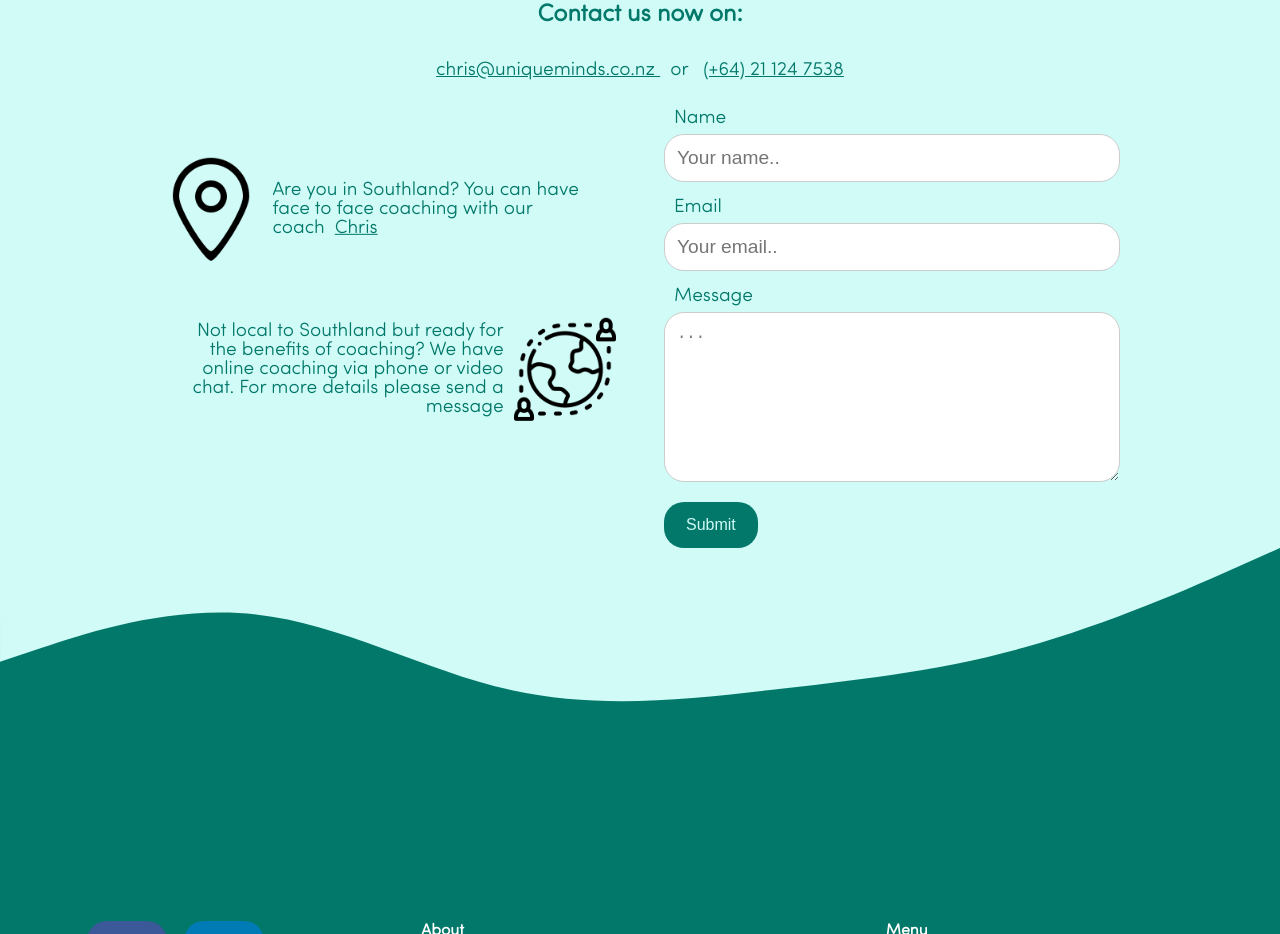
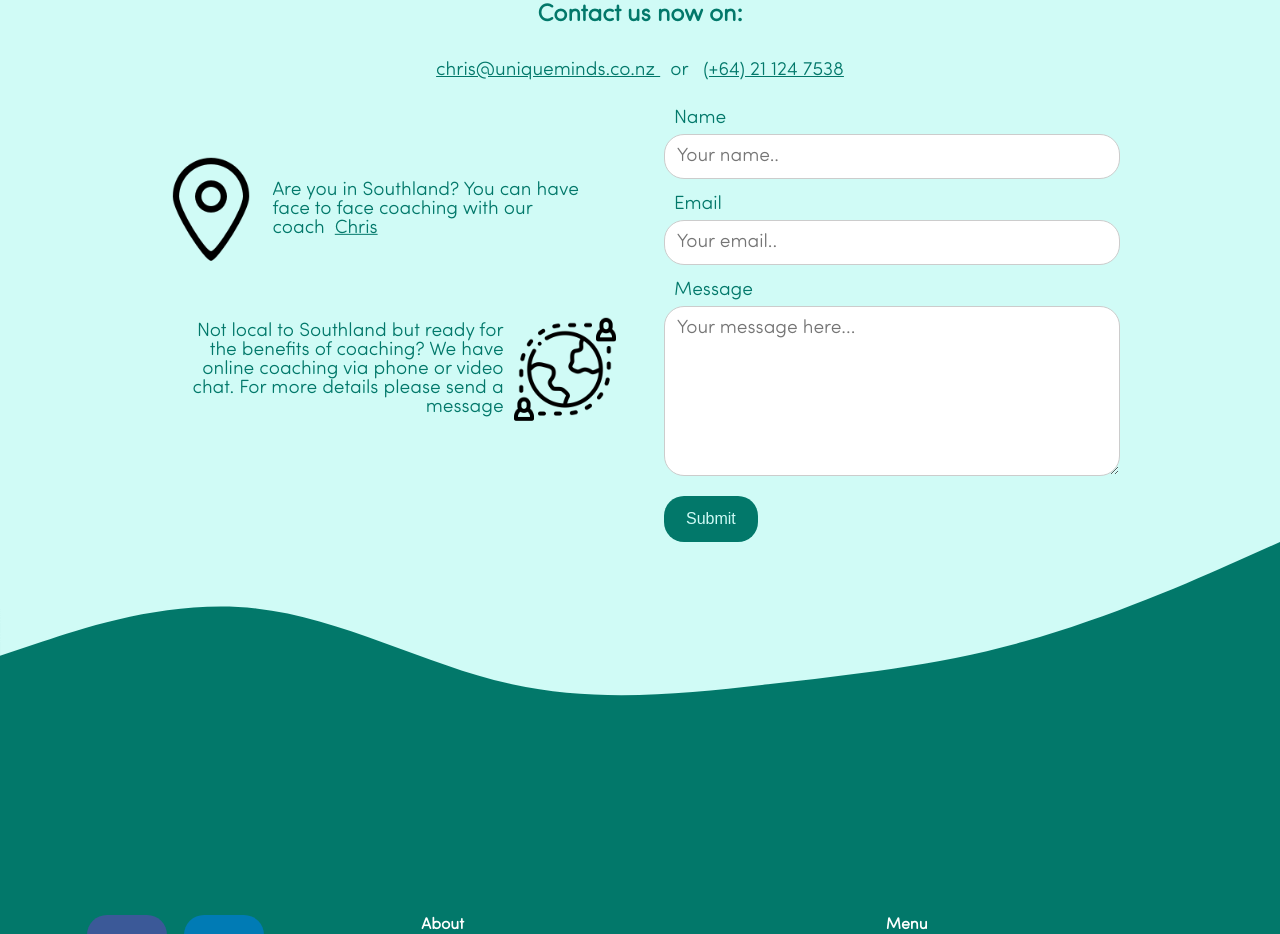
Before and after one commit to ryan-creator/Uniqueminds, a plain HTML site: page index.html in a window 1280 px wide. Shown: the part 6352-7286 px from the top of the page. Drawn offline with Linux system fonts and the light colour scheme; a small style sheet from the web is missing.

Commit message:
Change desk icon and input boxes fonts

```diff
--- a/css/main.css
+++ b/css/main.css
@@ -58,6 +58,7 @@ p, a {
 
 label, input, textarea {
     font-size: var(--p-main);
+    font-family: SofiaProSoftLight;
 }
 
 .main-section {
--- a/index.html
+++ b/index.html
@@ -98,7 +98,7 @@
           <a href="#contact">Contact</a>
         </div>
       </nav>
-      <img src="images/menu.svg" alt="menu" class="menu-btn" id="open-menu">
+      <img src="images/menu.png" alt="menu" class="menu-btn" id="open-menu">
       <script src="scripts/menu.js"></script>
     </header>
     <main>
@@ -340,7 +340,7 @@
                 <label for="email">Email</label>
                 <input type="email" id="email" name="user_email" placeholder="Your email.." required>
                 <label for="message">Message</label>
-                <textarea type="text" id="message" name="message" placeholder="..." style="height:170px" required></textarea>
+                <textarea type="text" id="message" name="message" placeholder="Your message here..." style="height:170px" required></textarea>
                 <button type="submit" value="Submit" id="submit-button">
                   <p id="button-text"> Submit </p>
                   <div class="spinner" id=spinner>
```
Also changed, not shown: images/noun_Workplace_2706296.png, 2 other files.
